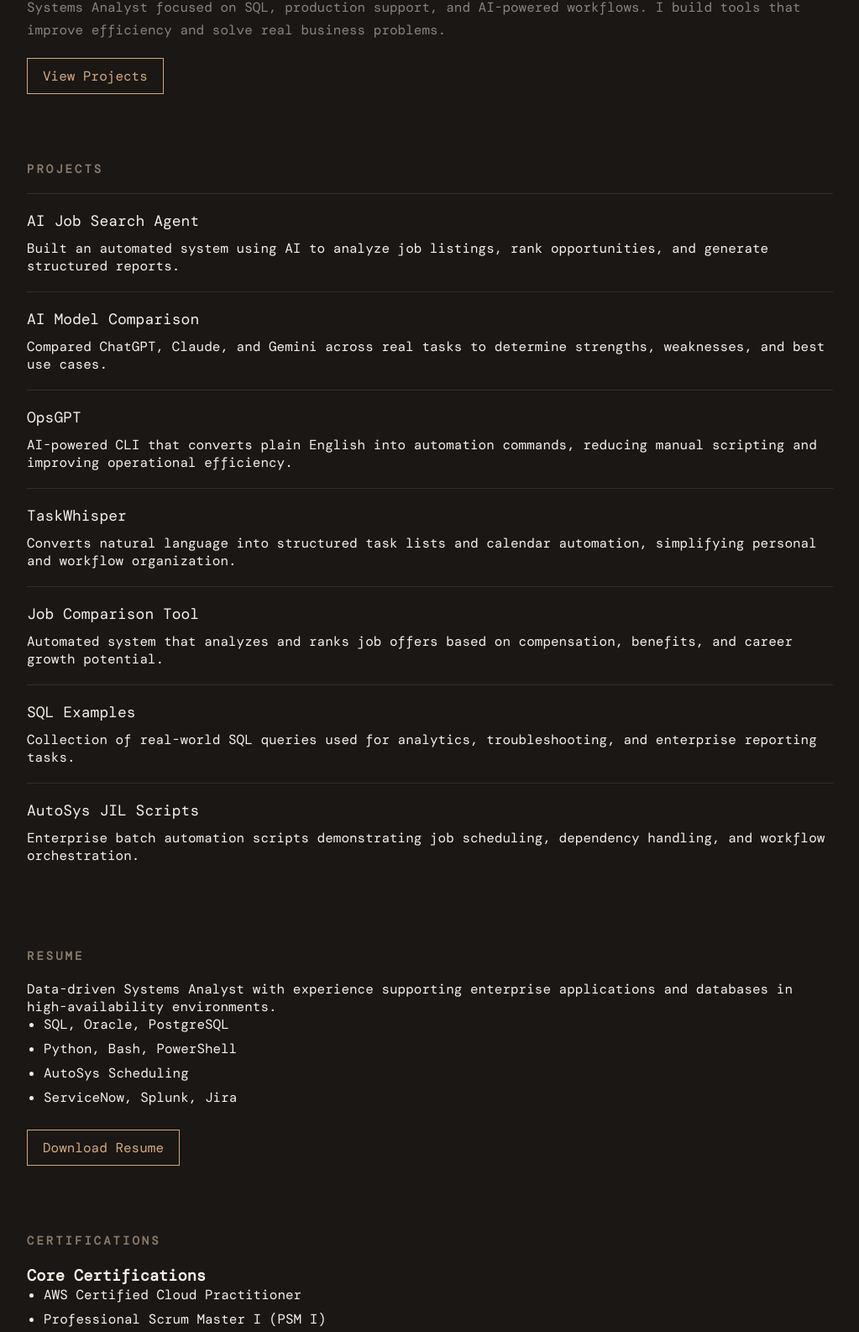
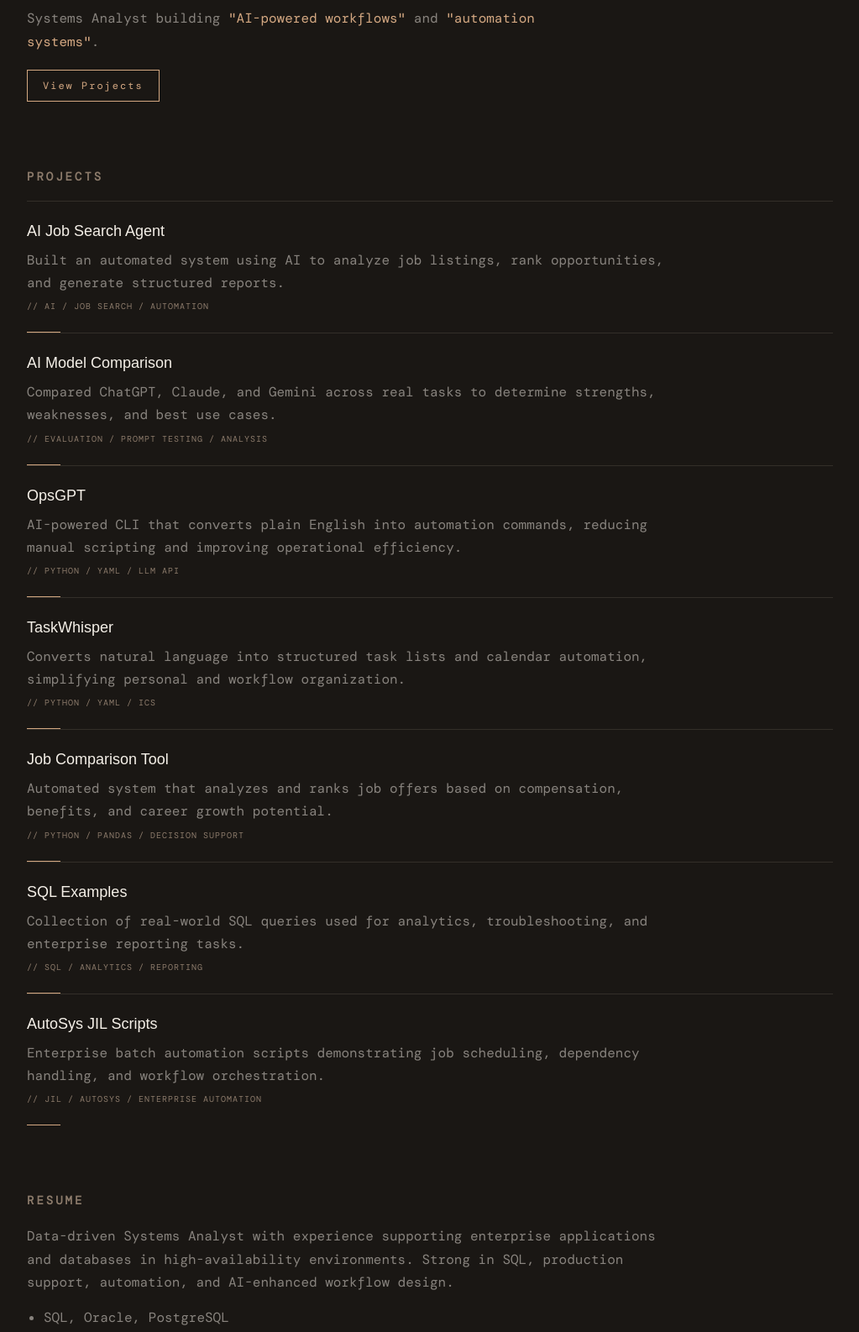
Before and after one commit to Makaylab611/makaylab611.github.io, a plain HTML site: page index.html in a window 1280 px wide. Shown: the part 201-1787 px from the top of the page at 84% size, without its empty margins (128-1151 px from the left). Drawn offline with nearby package versions, Linux system fonts and the light colour scheme; a web font is replaced by a local one.

Commit message:
Update index.html

```diff
--- a/index.html
+++ b/index.html
@@ -23,20 +23,23 @@
 body{
   background:var(--dark);
   color:var(--cream);
-  font-family:'DM Mono',monospace;
+  font-family:'DM Mono', monospace;
 }
 
 .page{
   max-width:1000px;
   margin:auto;
-  padding:40px 20px;
+  padding:40px 20px 80px;
 }
 
 /* NAV */
 nav{
   display:flex;
   justify-content:space-between;
+  align-items:center;
   margin-bottom:60px;
+  flex-wrap:wrap;
+  gap:16px;
 }
 
 nav a{
@@ -46,12 +49,21 @@
   letter-spacing:2px;
 }
 
-nav a:hover{color:var(--accent);}
+nav a:hover{
+  color:var(--accent);
+}
+
+.nav-links{
+  display:flex;
+  gap:24px;
+  flex-wrap:wrap;
+}
 
 /* HEADINGS */
 h1{
-  font-family:'Unbounded',sans-serif;
+  font-family:'Unbounded', sans-serif;
   font-size:48px;
+  line-height:1.05;
 }
 
 h2{
@@ -62,11 +74,19 @@
   color:var(--stone);
 }
 
+h3{
+  margin-top:20px;
+  margin-bottom:12px;
+  font-size:14px;
+  color:var(--cream);
+}
+
 /* HERO */
 .hero p{
   margin-top:20px;
   color:var(--muted);
   line-height:1.7;
+  max-width:700px;
 }
 
 /* BUTTON */
@@ -77,6 +97,9 @@
   border:1px solid var(--accent);
   color:var(--accent);
   text-decoration:none;
+  font-size:12px;
+  letter-spacing:2px;
+  transition:all 0.2s ease;
 }
 
 .btn:hover{
@@ -84,21 +107,101 @@
   color:black;
 }
 
+/* VIRGIL / OFF-WHITE DETAILS */
+.label{
+  font-size:10px;
+  letter-spacing:3px;
+  color:var(--stone);
+  margin-bottom:10px;
+}
+
+.quote{
+  color:var(--accent);
+}
+
+.note{
+  font-size:10px;
+  color:var(--stone);
+  margin-top:8px;
+  letter-spacing:1px;
+  text-transform:uppercase;
+}
+
 /* PROJECT */
 .project{
   border-top:1px solid var(--border);
-  padding:20px 0;
+  padding:25px 0;
+  position:relative;
+  transition:all 0.2s ease;
+}
+
+.project:hover{
+  transform:translateX(5px);
+}
+
+.project::after{
+  content:"";
+  position:absolute;
+  left:0;
+  bottom:0;
+  width:40px;
+  height:1px;
+  background:var(--accent);
 }
 
 .project-title{
   font-size:18px;
   margin-bottom:10px;
+  font-family:'Unbounded', sans-serif;
+}
+
+.project p{
+  color:var(--muted);
+  line-height:1.7;
+  max-width:760px;
+}
+
+/* RESUME */
+.resume-text{
+  color:var(--muted);
+  line-height:1.7;
+  max-width:760px;
+  margin-bottom:16px;
 }
 
 /* LIST */
-ul{margin-left:20px;}
-li{margin-bottom:8px;}
+ul{
+  margin-left:20px;
+  margin-top:10px;
+}
 
+li{
+  margin-bottom:8px;
+  color:var(--muted);
+  line-height:1.6;
+}
+
+/* FOOT NOTE */
+.signature{
+  margin-top:80px;
+  font-size:11px;
+  color:var(--stone);
+  letter-spacing:2px;
+}
+
+@media (max-width: 640px){
+  h1{
+    font-size:36px;
+  }
+
+  .page{
+    padding:30px 18px 60px;
+  }
+
+  .nav-links{
+    gap:16px;
+  }
+}
 </style>
 </head>
 
@@ -108,7 +211,7 @@
   <!-- NAV -->
   <nav>
     <a href="#">MB</a>
-  <div>
+    <div class="nav-links">
       <a href="#projects">Projects</a>
       <a href="#resume">Resume</a>
       <a href="#certs">Certs</a>
@@ -117,10 +220,13 @@
 
   <!-- HOME -->
   <section class="hero">
+    <div class="label">// PORTFOLIO</div>
+
     <h1>Makayla Bluefort</h1>
+
     <p>
-    Systems Analyst focused on SQL, production support, and AI-powered workflows.
-    I build tools that improve efficiency and solve real business problems.
+      Systems Analyst building <span class="quote">"AI-powered workflows"</span>
+      and <span class="quote">"automation systems"</span>.
     </p>
 
     <a href="#projects" class="btn">View Projects</a>
@@ -136,6 +242,7 @@
         Built an automated system using AI to analyze job listings, rank opportunities,
         and generate structured reports.
       </p>
+      <div class="note">// ai / job search / automation</div>
     </div>
 
     <div class="project">
@@ -144,6 +251,7 @@
         Compared ChatGPT, Claude, and Gemini across real tasks to determine strengths,
         weaknesses, and best use cases.
       </p>
+      <div class="note">// evaluation / prompt testing / analysis</div>
     </div>
 
     <div class="project">
@@ -152,6 +260,7 @@
         AI-powered CLI that converts plain English into automation commands,
         reducing manual scripting and improving operational efficiency.
       </p>
+      <div class="note">// python / yaml / llm api</div>
     </div>
 
     <div class="project">
@@ -160,6 +269,7 @@
         Converts natural language into structured task lists and calendar automation,
         simplifying personal and workflow organization.
       </p>
+      <div class="note">// python / yaml / ics</div>
     </div>
 
     <div class="project">
@@ -168,6 +278,7 @@
         Automated system that analyzes and ranks job offers based on compensation,
         benefits, and career growth potential.
       </p>
+      <div class="note">// python / pandas / decision support</div>
     </div>
 
     <div class="project">
@@ -176,6 +287,7 @@
         Collection of real-world SQL queries used for analytics, troubleshooting,
         and enterprise reporting tasks.
       </p>
+      <div class="note">// sql / analytics / reporting</div>
     </div>
 
     <div class="project">
@@ -184,18 +296,18 @@
         Enterprise batch automation scripts demonstrating job scheduling,
         dependency handling, and workflow orchestration.
       </p>
+      <div class="note">// jil / autosys / enterprise automation</div>
     </div>
-
-</section>
   </section>
 
   <!-- RESUME -->
   <section id="resume">
     <h2>RESUME</h2>
 
-  <p>
+    <p class="resume-text">
       Data-driven Systems Analyst with experience supporting enterprise applications
-    and databases in high-availability environments.
+      and databases in high-availability environments. Strong in SQL, production support,
+      automation, and AI-enhanced workflow design.
     </p>
 
     <ul>
@@ -205,16 +317,14 @@
       <li>ServiceNow, Splunk, Jira</li>
     </ul>
 
- <a href="Makayla_Bluefort_Resume.pdf" target="_blank" class="btn">
-  Download Resume
-</a>
+    <a href="Makayla_Bluefort_Resume.pdf" target="_blank" class="btn">Download Resume</a>
   </section>
 
   <!-- CERTIFICATIONS -->
   <section id="certs">
     <h2>CERTIFICATIONS</h2>
 
-  <h3 style="margin-top:20px;">Core Certifications</h3>
+    <h3>Core Certifications</h3>
     <ul>
       <li>AWS Certified Cloud Practitioner</li>
       <li>Professional Scrum Master I (PSM I)</li>
@@ -224,7 +334,7 @@
       <li>Youth Mental Health First Aid</li>
     </ul>
 
-  <h3 style="margin-top:30px;">AI Certifications</h3>
+    <h3>AI Certifications</h3>
     <ul>
       <li>AI Capabilities and Limitations (2026)</li>
       <li>AI Fluency for Students (2026)</li>
@@ -232,8 +342,10 @@
       <li>Claude 101 (2026)</li>
       <li>Introduction to Agent Skills (2026)</li>
     </ul>
+  </section>
 
-</section>
+  <p class="signature">// BUILT WITH SYSTEMS THINKING + AI</p>
+
 </div>
 </body>
 </html>
```
Lines whose indentation alone changed are shown as unchanged.
